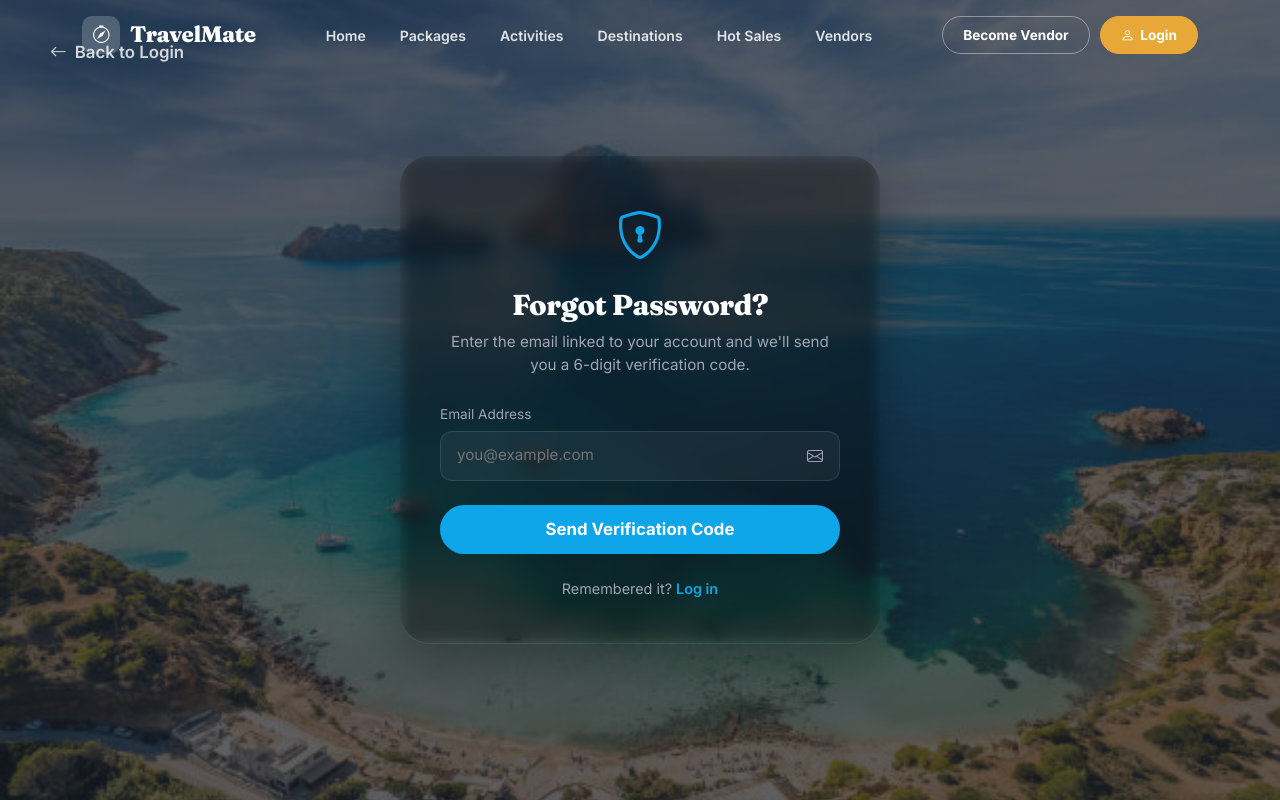
After one commit to Puzan777/TravelMate, a Django app: page /forgot-password/ in a window 1280 px wide. The commit adds this page. Run offline with Django 5.2, Linux system fonts and the light colour scheme; parts of the project's set-up code (start-up, migrations or seed data) failed here and were passed over.

Commit message:
Add OTP-based forgot password flow with email verification, 3-step reset UI

```diff
--- a/app/urls.py
+++ b/app/urls.py
@@ -1,13 +1,16 @@
 from . import views
 from django.urls import path
 from django.views.generic.base import RedirectView
-from .views import signup_view, login_view, logout_view, destination_list
+from .views import signup_view, login_view, logout_view, destination_list, forgot_password, verify_reset_otp, reset_password
 
 urlpatterns = [
     # path("", RedirectView.as_view(pattern_name='login', permanent=False), name='root'),
     path("signup/", signup_view, name="signup"),
     path("login/", login_view, name="login"),
     path("logout/", logout_view, name="logout"),
+    path("forgot-password/", forgot_password, name="forgot_password"),
+    path("verify-reset-otp/", verify_reset_otp, name="verify_reset_otp"),
+    path("reset-password/", reset_password, name="reset_password"),
     path('profile/', views.profile_view, name='profile'),
     path("", views.home, name='home'),
 
--- a/app/views.py
+++ b/app/views.py
@@ -540,6 +540,114 @@ def login_view(request):
 def logout_view(request):
     logout(request)
     return redirect("login")
+
+
+def forgot_password(request):
+    if request.method == 'POST':
+        email = request.POST.get('email', '').strip()
+        if not email:
+            messages.error(request, 'Please enter your email address.')
+            return render(request, 'forgot_password.html')
+
+        try:
+            user = CustomUser.objects.get(email=email)
+        except CustomUser.DoesNotExist:
+            messages.error(request, 'No account found with that email address.')
+            return render(request, 'forgot_password.html', {'email_value': email})
+
+        import random
+        otp = str(random.randint(100000, 999999))
+
+        # Store OTP and email in session
+        request.session['reset_otp'] = otp
+        request.session['reset_email'] = email
+        request.session['reset_otp_created'] = timezone.now().isoformat()
+
+        try:
+            send_mail(
+                subject='TravelMate — Password Reset Code',
+                message=f'Your password reset verification code is: {otp}\n\nThis code will expire in 10 minutes.\n\nIf you did not request this, please ignore this email.',
+                from_email=settings.EMAIL_HOST_USER,
+                recipient_list=[email],
+                fail_silently=False,
+            )
+            messages.success(request, 'A 6-digit verification code has been sent to your email.')
+            return redirect('verify_reset_otp')
+        except Exception:
+            messages.error(request, 'Failed to send email. Please try again later.')
+            return render(request, 'forgot_password.html', {'email_value': email})
+
+    return render(request, 'forgot_password.html')
+
+
+def verify_reset_otp(request):
+    reset_email = request.session.get('reset_email')
+    if not reset_email:
+        messages.error(request, 'Please start the password reset process first.')
+        return redirect('forgot_password')
+
+    if request.method == 'POST':
+        entered_otp = request.POST.get('otp', '').strip()
+        stored_otp = request.session.get('reset_otp')
+        created_str = request.session.get('reset_otp_created')
+
+        if not stored_otp or not created_str:
+            messages.error(request, 'Session expired. Please request a new code.')
+            return redirect('forgot_password')
+
+        from datetime import datetime, timedelta
+        from django.utils.dateparse import parse_datetime
+        created_at = parse_datetime(created_str)
+        if created_at and timezone.now() - created_at > timedelta(minutes=10):
+            for key in ('reset_otp', 'reset_email', 'reset_otp_created'):
+                request.session.pop(key, None)
+            messages.error(request, 'Verification code has expired. Please request a new one.')
+            return redirect('forgot_password')
+
+        if entered_otp == stored_otp:
+            request.session['otp_verified'] = True
+            return redirect('reset_password')
+        else:
+            messages.error(request, 'Invalid verification code. Please try again.')
+
+    masked_email = reset_email[:3] + '***' + reset_email[reset_email.index('@'):]
+    return render(request, 'verify_reset_otp.html', {'masked_email': masked_email})
+
+
+def reset_password(request):
+    if not request.session.get('otp_verified'):
+        messages.error(request, 'Please verify your code first.')
+        return redirect('forgot_password')
+
+    reset_email = request.session.get('reset_email')
+    if not reset_email:
+        return redirect('forgot_password')
+
+    if request.method == 'POST':
+        password1 = request.POST.get('password1', '')
+        password2 = request.POST.get('password2', '')
+
+        if not password1 or not password2:
+            messages.error(request, 'Please fill in both password fields.')
+        elif password1 != password2:
+            messages.error(request, 'Passwords do not match.')
+        elif len(password1) < 8:
+            messages.error(request, 'Password must be at least 8 characters long.')
+        else:
+            try:
+                user = CustomUser.objects.get(email=reset_email)
+                user.set_password(password1)
+                user.save()
+                # Clean up session
+                for key in ('reset_otp', 'reset_email', 'reset_otp_created', 'otp_verified'):
+                    request.session.pop(key, None)
+                messages.success(request, 'Password reset successfully! You can now log in with your new password.')
+                return redirect('login')
+            except CustomUser.DoesNotExist:
+                messages.error(request, 'Account not found. Please try again.')
+                return redirect('forgot_password')
+
+    return render(request, 'reset_password.html')
 
 
 
--- /dev/null
+++ b/templates/forgot_password.html
@@ -0,0 +1,99 @@
+{% extends "base.html" %}{% load static %}
+{% block title %}Forgot Password{% endblock %}
+{% block navbar %}{% endblock %}
+{% block nav_class %}{% endblock %}
+
+{% block content %}
+<style>
+body { background: #0f172a; }
+.auth-page-wrapper {
+  background: linear-gradient(rgba(26, 30, 38, 0.7), rgba(26, 30, 38, 0.7)), url('{% static "image/login.jpg" %}') center/cover no-repeat fixed;
+  min-height: 100vh;
+  padding: 60px 0;
+  display: flex;
+  align-items: center;
+  color: white;
+  position: relative;
+}
+.back-home-btn {
+  position: absolute; top: 40px; left: 50px;
+  color: rgba(255,255,255,0.8); text-decoration: none; font-weight: 600;
+  display: flex; align-items: center; gap: 8px; font-size: 1.05rem;
+  z-index: 10; transition: all 0.3s;
+}
+.back-home-btn:hover { color: #fff; transform: translateX(-4px); }
+.reset-card {
+  background-color: transparent; border-radius: 30px; overflow: hidden;
+  box-shadow: 0 20px 50px rgba(0,0,0,0.3); max-width: 480px; margin: 0 auto;
+  backdrop-filter: brightness(60%) blur(8px);
+  -webkit-backdrop-filter: brightness(60%) blur(8px);
+  padding: 44px 40px;
+}
+.reset-icon { font-size: 3rem; color: #0ea5e9; margin-bottom: 16px; }
+.reset-title { font-size: 1.8rem; font-weight: 800; margin-bottom: 8px; }
+.reset-subtitle { color: #a0a5b1; font-size: 0.95rem; margin-bottom: 28px; line-height: 1.5; }
+.auth-form-label { font-size: 0.85rem; color: #a0a5b1; margin-bottom: 6px; display:block; }
+.auth-input-group {
+  display: flex; background-color: rgba(255,255,255,0.05); border-radius: 12px;
+  overflow: hidden; margin-bottom: 6px; border: 1px solid rgba(255,255,255,0.1);
+}
+.auth-input-group input {
+  background-color: transparent; border: none; color: white;
+  padding: 12px 16px; flex: 1; outline: none; font-size: 0.95rem;
+}
+.auth-input-group input:focus { box-shadow: inset 0 0 0 2px #0ea5e9; }
+.auth-input-group .input-icon {
+  background-color: transparent; color: #a0a5b1;
+  padding: 12px 16px; display: flex; align-items: center;
+}
+.auth-btn {
+  background-color: #0ea5e9; color: white; border: none;
+  border-radius: 999px; padding: 12px; font-weight: bold;
+  font-size: 1.05rem; width: 100%; transition: 0.3s; margin-top: 8px;
+}
+.auth-btn:hover { background-color: #0284c7; }
+.auth-footer { text-align: center; font-size: 0.9rem; margin-top: 24px; color: #a0a5b1; }
+.auth-footer a { color: #0ea5e9; text-decoration: none; font-weight: 600; }
+.msg-error { background: rgba(239,68,68,0.1); color: #ef4444; padding: 10px 14px; border-radius: 8px; margin-bottom: 16px; font-size: 0.9rem; }
+.msg-success { background: rgba(16,185,129,0.1); color: #10b981; padding: 10px 14px; border-radius: 8px; margin-bottom: 16px; font-size: 0.9rem; }
+@media(max-width: 768px) {
+  .back-home-btn { top: 20px; left: 20px; }
+  .reset-card { padding: 30px 24px; margin: 0 16px; }
+}
+</style>
+
+<div class="auth-page-wrapper">
+  <a href="{% url 'login' %}" class="back-home-btn"><i class="bi bi-arrow-left"></i> Back to Login</a>
+
+  <div class="container">
+    <div class="reset-card">
+      <div style="text-align:center;">
+        <div class="reset-icon"><i class="bi bi-shield-lock"></i></div>
+        <h2 class="reset-title">Forgot Password?</h2>
+        <p class="reset-subtitle">Enter the email linked to your account and we'll send you a 6-digit verification code.</p>
+      </div>
+
+      {% for msg in messages %}
+        <div class="{% if msg.tags == 'error' %}msg-error{% else %}msg-success{% endif %}">{{ msg }}</div>
+      {% endfor %}
+
+      <form method="POST" novalidate>
+        {% csrf_token %}
+        <div class="mb-3">
+          <label class="auth-form-label">Email Address</label>
+          <div class="auth-input-group">
+            <input type="email" name="email" value="{{ email_value|default:'' }}" placeholder="you@example.com" required>
+            <span class="input-icon"><i class="bi bi-envelope"></i></span>
+          </div>
+        </div>
+        <button class="auth-btn" type="submit">Send Verification Code</button>
+      </form>
+
+      <div class="auth-footer">
+        Remembered it? <a href="{% url 'login' %}">Log in</a>
+      </div>
+    </div>
+  </div>
+</div>
+{% endblock %}
+{% block footer %}{% endblock %}
```
Also changed, not shown: templates/login.html (+129 -28 lines), templates/reset_password.html (added, +100 -0 lines), templates/verify_reset_otp.html (added, +90 -0 lines).
